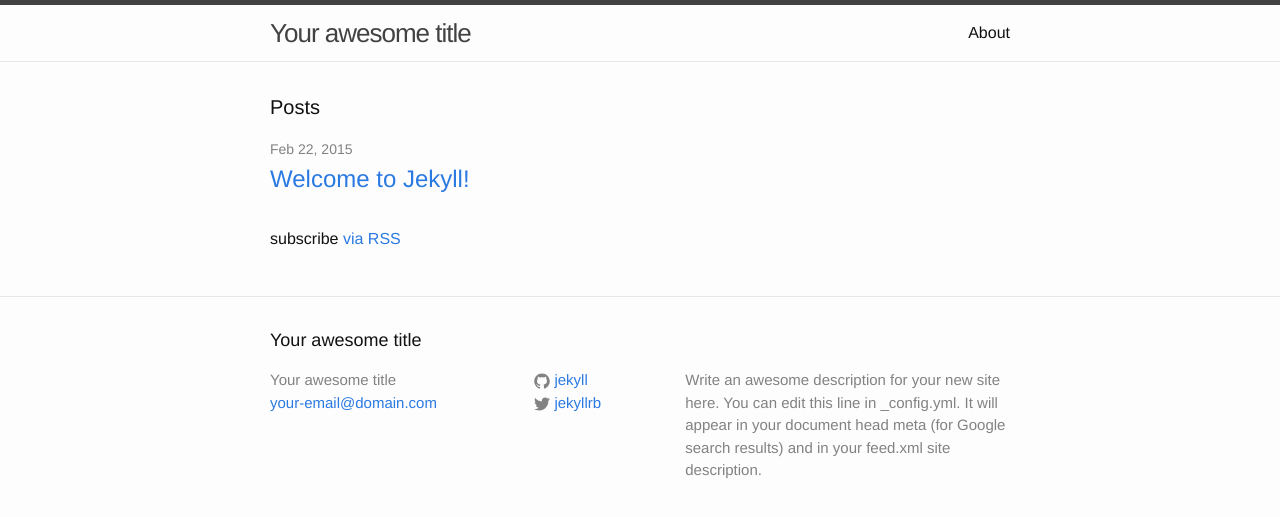
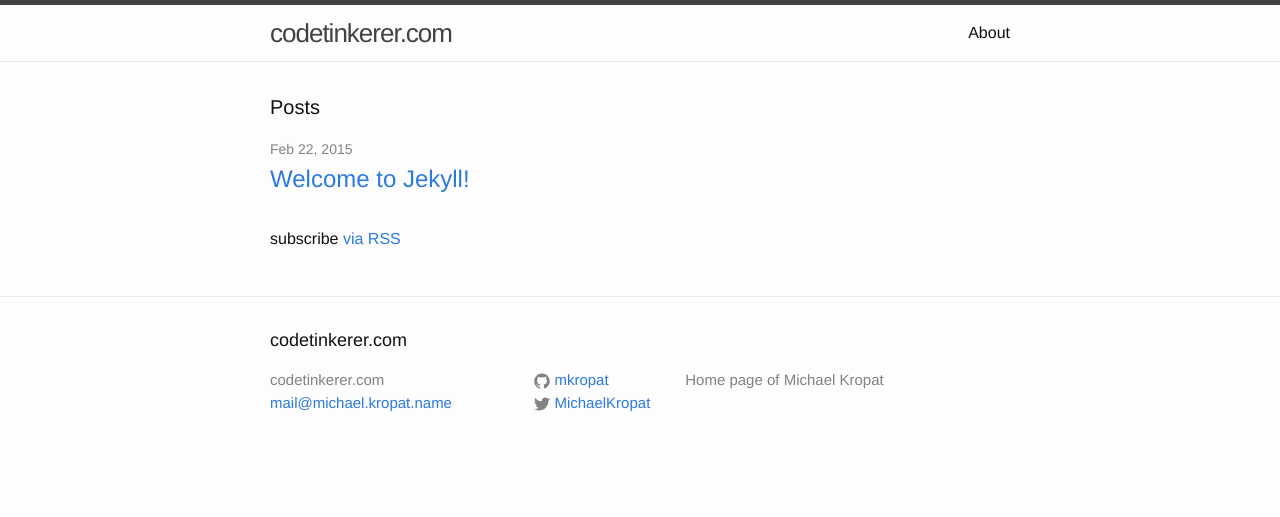
Before and after one commit to mkropat/mkropat.github.io, a Jekyll site: the page built from index.html, in a window 1280 px wide. Shown: the top 517 px of the page. Built offline with Jekyll 4.4.1, drawn with Linux system fonts in a browser that asks for light colours.

Commit message:
Configure site

```diff
--- /dev/null
+++ b/CNAME
@@ -0,0 +1 @@
+www.codetinkerer.com
--- a/_config.yml
+++ b/_config.yml
@@ -1,14 +1,11 @@
 # Site settings
-title: Your awesome title
-email: your-email@domain.com
-description: > # this means to ignore newlines until "baseurl:"
-  Write an awesome description for your new site here. You can edit this
-  line in _config.yml. It will appear in your document head meta (for
-  Google search results) and in your feed.xml site description.
+title: codetinkerer.com
+email: mail@michael.kropat.name
 baseurl: "" # the subpath of your site, e.g. /blog/
-url: "http://yourdomain.com" # the base hostname & protocol for your site
-twitter_username: jekyllrb
-github_username:  jekyll
+url: "http://www.codetinkerer.com" # the base hostname & protocol for your site
+twitter_username: MichaelKropat
+github_username:  mkropat
+description: Home page of Michael Kropat
 
 # Build settings
 markdown: kramdown
```
